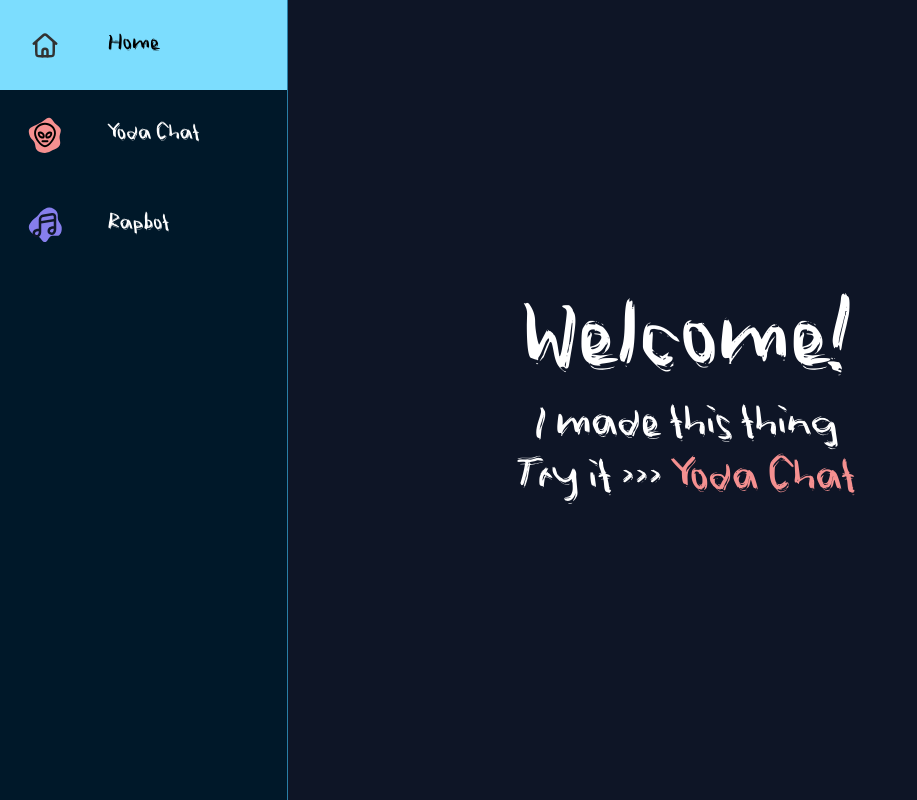
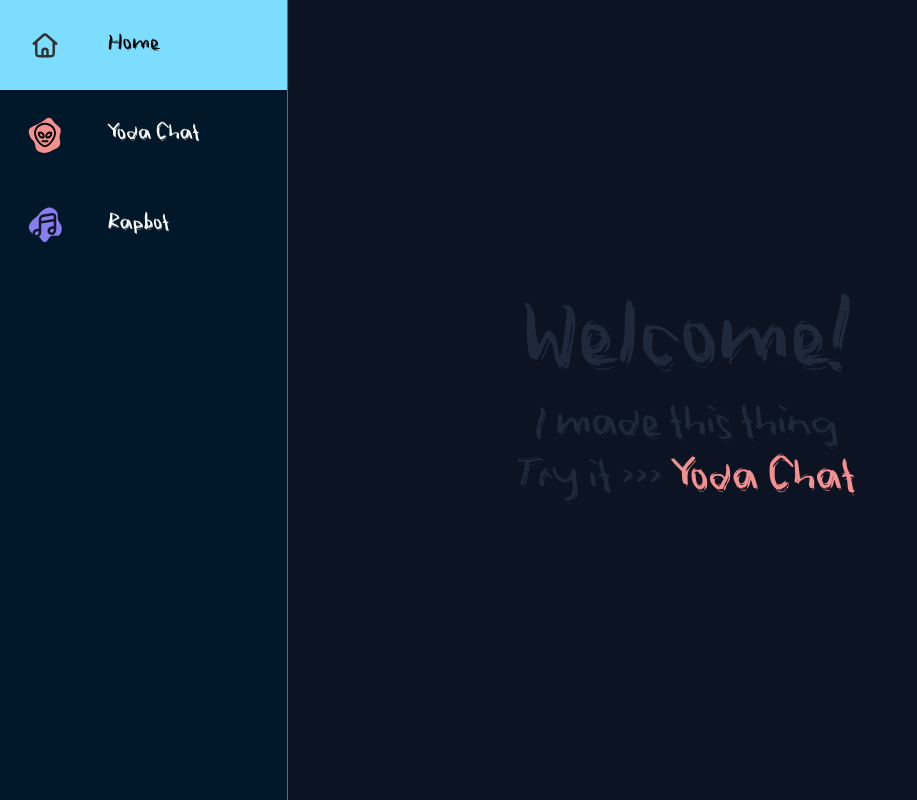
Before and after one commit to dhshah/openai-fun, a SvelteKit app: page / in a window 1280 px wide. Shown: the whole page, without its empty margins (0-917 px from the left). Built offline with nearby package versions, Linux system fonts and the light colour scheme.

Commit message:
Fix theme issues

```diff
--- a/src/lib/components/ChatComponent.svelte
+++ b/src/lib/components/ChatComponent.svelte
@@ -24,7 +24,7 @@
 </script>
 
 <div class="flex flex-col h-full p-2">
-	<h1 class="text-accent text-5xl font-fun text-center">{chatTitle}</h1>
+	<h1 class="text-neutral text-5xl font-fun text-center">{chatTitle}</h1>
 	<div class="grow py-2">
 		<slot />
 	</div>
--- a/src/routes/+layout.svelte
+++ b/src/routes/+layout.svelte
@@ -21,7 +21,7 @@
 </script>
 
 <Nav />
-<div class="pl-[calc(5rem+3px)] h-screen">
+<div class="pl-[calc(5rem+3px)] h-full bg-base-300">
 	<slot />
 </div>
 
--- a/src/routes/+page.svelte
+++ b/src/routes/+page.svelte
@@ -1,11 +1,11 @@
-<div class="hero h-full bg-base-200">
+<div class="hero h-full">
 	<div class="hero-content text-center">
 		<div class="max-w-md">
-			<h1 class="text-8xl font-fun">Welcome!</h1>
-			<p class="text-5xl font-fun">I made this thing</p>
-			<p class="text-5xl font-fun">
+			<h1 class="text-8xl text-neutral font-fun">Welcome!</h1>
+			<p class="text-5xl text-neutral font-fun">I made this thing</p>
+			<p class="text-5xl text-neutral font-fun">
 				Try it >>> <a
-					class="font-fun text-5xl text-yoda transition-[text-shadow] duration-300 hover:[text-shadow:_0_0_20px_#f59090]"
+					class="text-neutral font-fun text-5xl text-yoda transition-[text-shadow] duration-300 hover:[text-shadow:_0_0_20px_#f59090]"
 					href="/yoda-chat">Yoda Chat</a
 				>
 			</p>
--- a/src/routes/rapbot/+page.svelte
+++ b/src/routes/rapbot/+page.svelte
@@ -32,6 +32,6 @@
 
 <ChatComponent chatTitle={'Rapbot'} onTrigger={chat}>
 	<div class="h-full w-full flex items-center content-center">
-		<p class="shrink">{$rap != '' ? $rap : $greeting}</p>
+		<p class="text-neutral shrink">{$rap != '' ? $rap : $greeting}</p>
 	</div>
 </ChatComponent>
--- a/src/routes/yoda-chat/+page.svelte
+++ b/src/routes/yoda-chat/+page.svelte
@@ -31,9 +31,7 @@
 
 <ChatComponent chatTitle={'Sassy Yoda'} onTrigger={chat}>
 	<div class="h-full flex flex-col">
-		<button class="btn btn-outline btn-warning self-end" on:click={clearMessages}
-			>Clear Messages</button
-		>
+		<button class="btn btn-warning self-end" on:click={clearMessages}>Clear Messages</button>
 		<div class="grow flex flex-col justify-end">
 			<div class="chat chat-start">
 				<p class="chat-bubble bg-yoda text-yoda-content">
```
